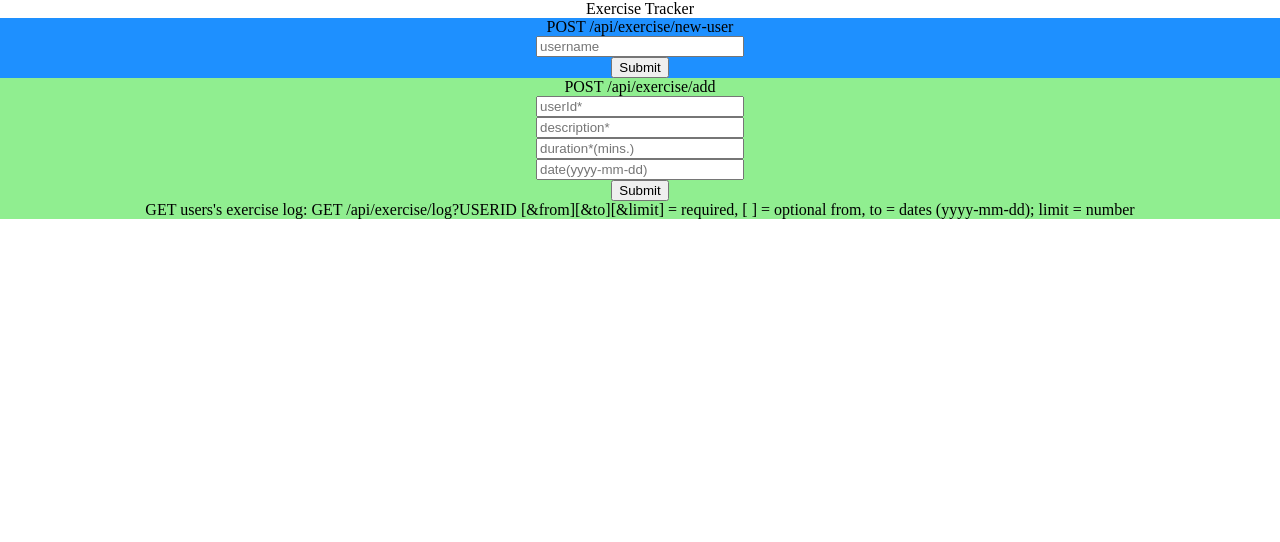
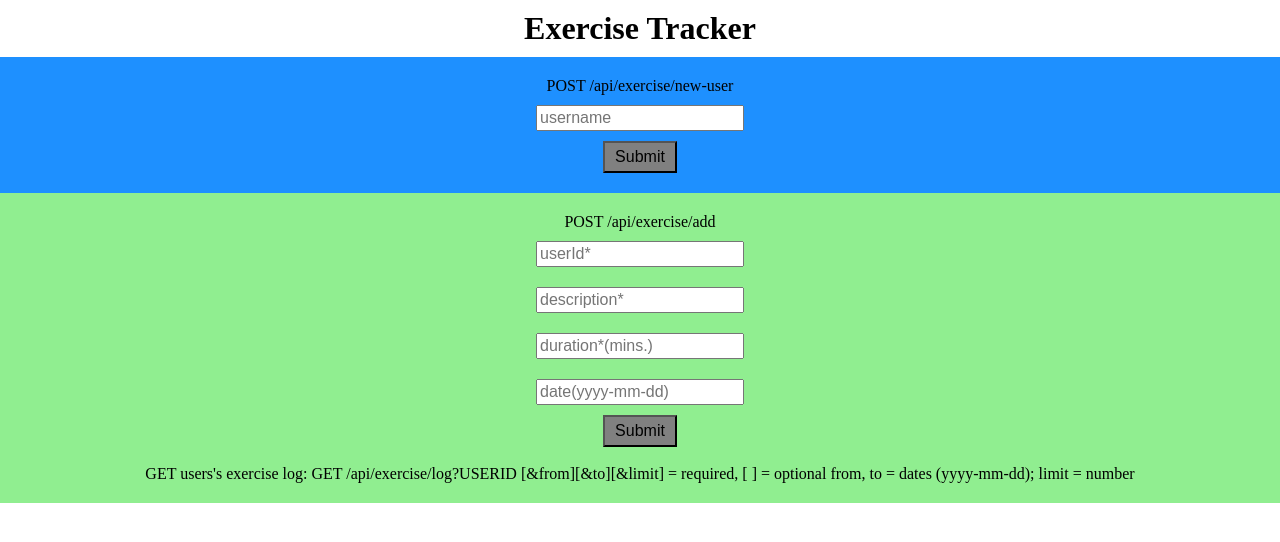
Before and after one commit to walterswoodward/exercise_tracker_frontend, a React (Create React App) app: page / in a window 1280 px wide. Shown: the top 542 px of the page. Built offline with nearby package versions, Linux system fonts and the light colour scheme.

Commit message:
frontEnd now connected to backEnd

```diff
--- a/package.json
+++ b/package.json
@@ -3,6 +3,7 @@
   "version": "0.1.0",
   "private": true,
   "dependencies": {
+    "axios": "^0.18.0",
     "react": "^16.6.3",
     "react-dom": "^16.6.3",
     "react-scripts": "2.1.1"
--- a/src/App.js
+++ b/src/App.js
@@ -1,23 +1,158 @@
 import React, { Component } from "react";
 import "./styles.css";
+import axios from "axios";
 
 class App extends Component {
+  constructor(props) {
+    super(props);
+    this.state = {
+      URL: "http://localhost:5000/",
+      newUser: "",
+      userId: null,
+      username: null,
+      description: null,
+      duration: null,
+      date: null,
+      redirect: false,
+    };
+  }
+
+  handleChange = (field, value) => {
+    this.setState({ [field]: value });
+  };
+
+  handleSubmit = e => {
+    e.preventDefault();
+
+    const {userId, description, duration, date, newUser, URL } = this.state
+
+    if (e.target.name === "submitNewUser") {
+      if (newUser === "") {
+        alert("Sorry! Please enter a username!");
+        return;
+      }
+      axios
+        .post(`${URL}api/exercise/new-user/`, {
+          username: newUser
+        })
+        .then(response => {
+          alert(`New User ${newUser} Successfully Added!`)
+          window.location.href = `${URL}api/exercise/users/${response.data._id}`;
+        })
+        .catch(err => {
+          console.log(err);
+        });
+    }
+
+    if (e.target.name === "submitNewExercise") {
+      if (userId === null) {
+        alert("Sorry! A valid userId is required");
+        return
+      }
+      if (description === null){
+        alert("Sorry! A valid description is required");
+        return
+      }
+      if (duration === null){
+        alert("Sorry! A valid duration is required");
+        return
+      }
+      if (date === null){
+        alert("Sorry! A valid date is required");
+        return
+      } else if (!Date.parse(date)){
+        alert("Please ensure the date provided is both valid and correctly formatted (e.g. YYYY-MM-DD)")
+      }
+
+      if (userId&&description&&duration&&Date.parse(date)){
+        axios
+        .get(`${URL}api/exercise/users/${userId}`)
+        .then(response => {
+          axios
+            .post(`${URL}api/exercise/new-exercise/`, {
+              username: response.data.username,
+              userId: userId,
+              description: description,
+              duration: duration,
+              date: date
+            })
+            .then(response => {
+              alert("New Exercise Added!")
+              window.location.href = `${URL}api/exercise/logs/${response.data._id}`;
+            })
+            .catch(err => {
+              console.log(err);
+            });
+        })
+        .catch(err => {
+          console.log(err);
+          alert("Please make sure you enter a valid userId");
+        });
+      }
+
+    }
+  };
+
   render() {
     return (
       <div className="App">
-        <div className="title">Exercise Tracker</div>
+        <div className="App_title">Exercise Tracker</div>
         <div className="createUserForm">
           POST /api/exercise/new-user
-          <input className="create_input" placeholder="username" />
-          <button>Submit</button>
+          <input
+            className="user_input"
+            placeholder="username"
+            onChange={event => this.handleChange("newUser", event.target.value)}
+            type="text"
+            value={this.state.newUser}
+            required
+          />
+          <button onClick={this.handleSubmit} name="submitNewUser">
+            Submit
+          </button>
         </div>
-        <div className="updateUserForm">
+        <div className="createExerciseForm">
           POST /api/exercise/add
-          <input className="update_input" placeholder="userId*" />
-          <input className="update_input" placeholder="description*" />
-          <input className="update_input" placeholder="duration*(mins.)" />
-          <input className="update_input" placeholder="date(yyyy-mm-dd)" />
-          <button>Submit</button>
+          <input
+            className="exercise_input"
+            id="exInput_userId"
+            placeholder="userId*"
+            onChange={event => this.handleChange("userId", event.target.value)}
+            type="text"
+            required
+          />
+          <input
+            className="exercise_input"
+            id="exInput_description"
+            placeholder="description*"
+            onChange={event =>
+              this.handleChange("description", event.target.value)
+            }
+            type="text"
+            required
+          />
+          <input
+            className="exercise_input"
+            id="exInput_duration"
+            placeholder="duration*(mins.)"
+            onChange={event =>
+              this.handleChange("duration", event.target.value)
+            }
+            type="number"
+            required
+          />
+          <input
+            className="exercise_input"
+            id="exInput_date"
+            placeholder="date(yyyy-mm-dd)"
+            onChange={event => this.handleChange("date", event.target.value)}
+            type="text"
+            required
+          />
+          <button onClick={this.handleSubmit} name="submitNewExercise">
+            Submit
+          </button>
+          <br/>
           GET users's exercise log: GET /api/exercise/log?USERID
           [&from][&to][&limit]
           {} = required, [ ] = optional from, to = dates (yyyy-mm-dd); limit =
--- a/src/styles.css
+++ b/src/styles.css
@@ -1,6 +1,10 @@
 body {
   margin: 0;
   padding: 0;
+}
+
+#root {
+  font-size: 1rem;
 }
 
 .App {
@@ -9,26 +13,52 @@ body {
   text-align: center;
 }
 
+.App_title {
+  font-size: 2rem;
+  font-weight: bold;
+  padding: 10px 0px;;
+}
+
+/* General */
+button {
+  background: grey;
+  font-size: 1rem;
+  padding: 5px 10px;
+}
+
+button:hover {
+  cursor: pointer;
+  background: white;
+}
+
 .createUserForm {
   display: flex;
   align-items: center;
   flex-direction: column;
   text-align: center;
   background: dodgerblue;
+  padding: 20px 10px;
 }
 
-.create_input {
+.user_input {
   width: 200px;
+  margin: 10px 0px;
+  height: 20px;
+  font-size: 1rem;
 }
 
-.updateUserForm {
+.createExerciseForm {
   display: flex;
   align-items: center;
   flex-direction: column;
   text-align: center;
   background: lightgreen;
+  padding: 20px 10px;
 }
 
-.update_input {
+.exercise_input {
+  margin: 10px 0px;
   width: 200px;
+  height: 20px;
+  font-size: 1rem;
 }
```
Also changed, not shown: 1 other file (tests, documents, lock files or other folders).
